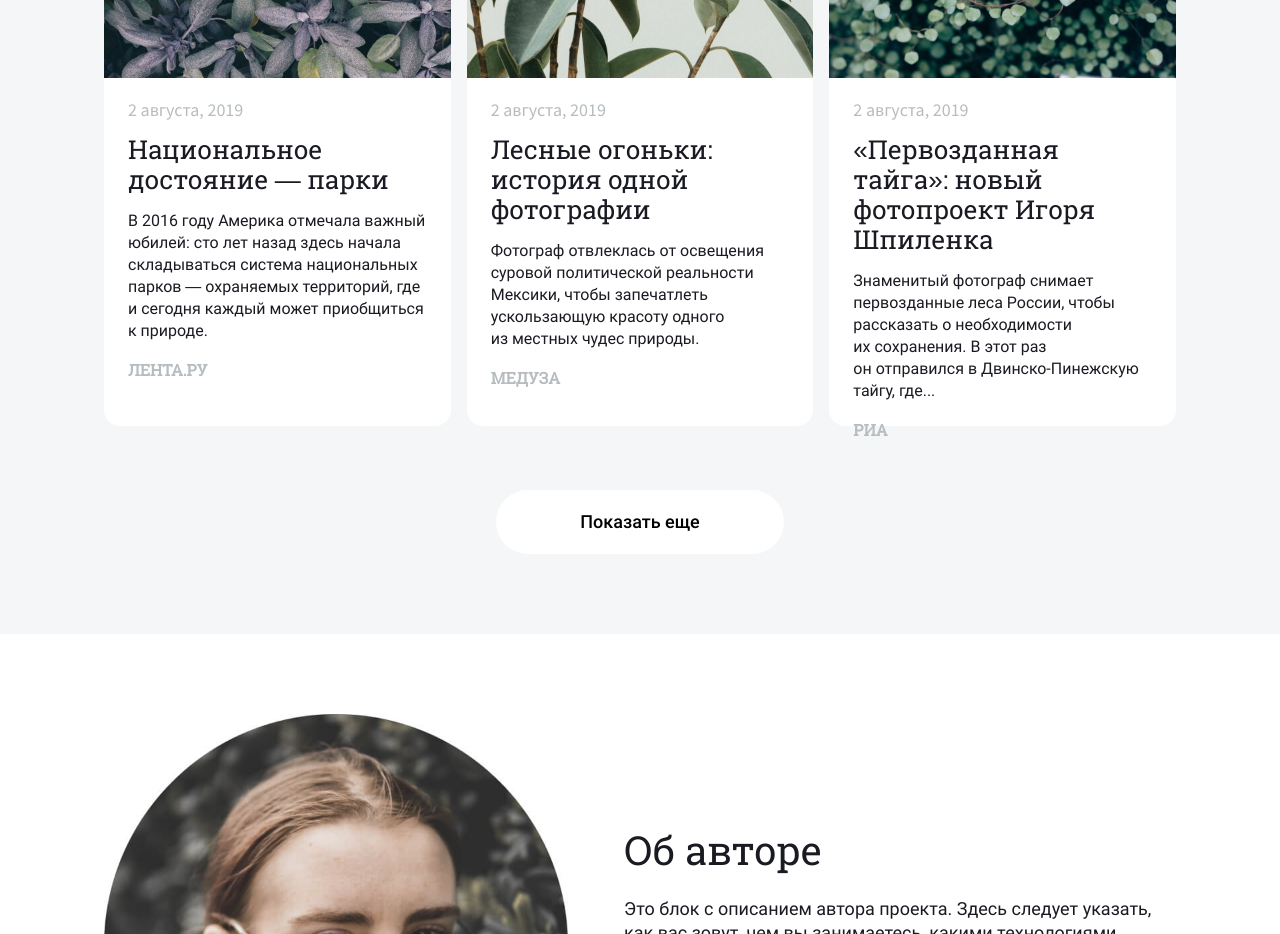
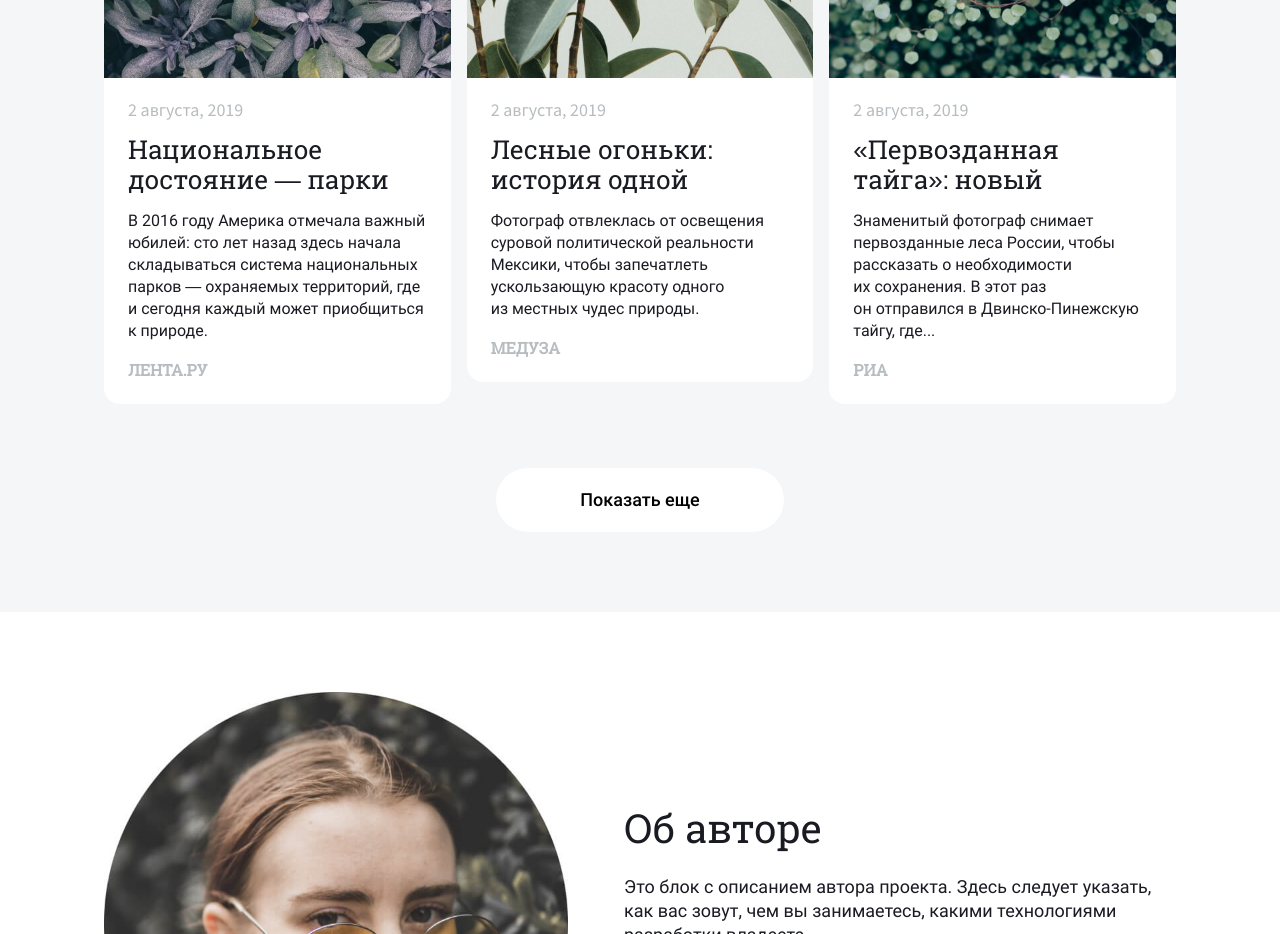
Before and after one commit to Vooooodoo/news-explorer-frontend, a React (Create React App) app: page / in a window 1280 px wide. Shown: the part 960-1894 px from the top of the page. Built offline with nearby package versions, Linux system fonts and the light colour scheme.

Commit message:
feat: реализовать секцию с новостными карточками

```diff
--- a/src/components/NewsCard/NewsCard.css
+++ b/src/components/NewsCard/NewsCard.css
@@ -51,7 +51,6 @@
   padding: 20px 24px 24px;
   background-color: white;
   border-radius: 0 0 16px 16px;
-  height: 304px;
 }
 
 .news-card__date {
@@ -69,6 +68,9 @@
   font-size: 26px;
   line-height: 30px;
   margin: 0 0 16px;
+  max-height: 60px;
+  overflow: hidden;
+  text-overflow: ellipsis;
 }
 
 .news-card__text {
```
